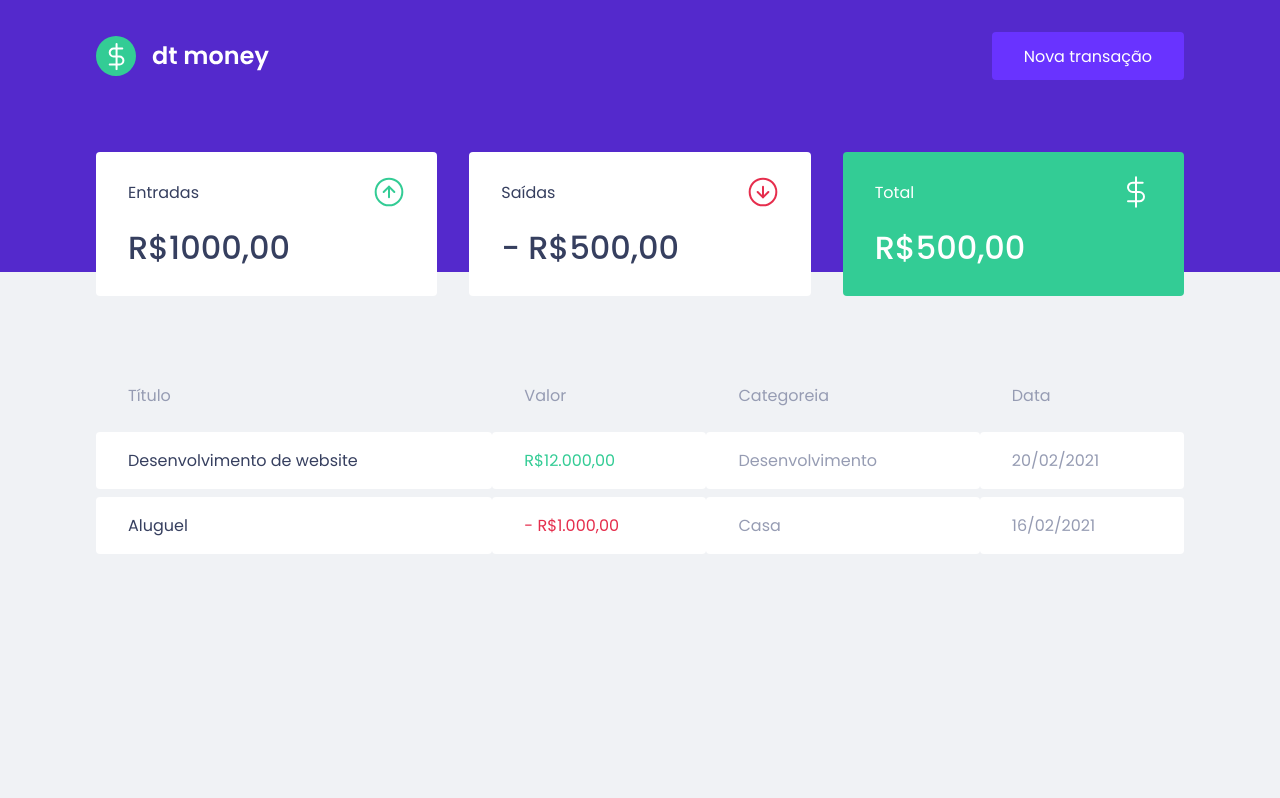
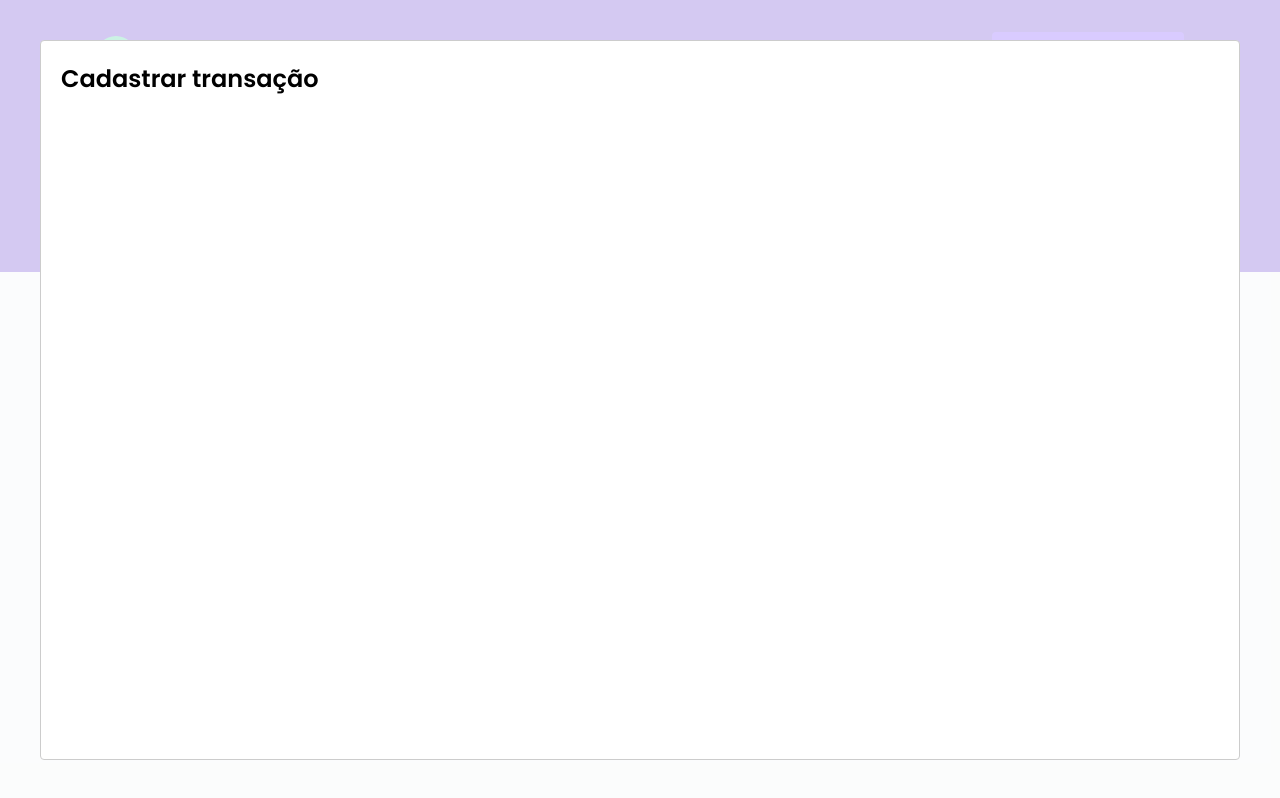
Before and after one commit to rdg8/dtmoney, a React (Create React App) app: page / in a window 1280 px wide. Both pictures are taken after a click on the button "Nova transação". Built offline with nearby package versions, Linux system fonts and the light colour scheme; no server answers; what miragejs would draw is missing.

Commit message:
fet react-modal

```diff
--- a/package.json
+++ b/package.json
@@ -7,6 +7,7 @@
     "miragejs": "^0.1.41",
     "react": "^17.0.1",
     "react-dom": "^17.0.1",
+    "react-modal": "^3.14.3",
     "react-scripts": "4.0.3",
     "styled-components": "^5.2.1",
     "web-vitals": "^1.0.1"
@@ -19,6 +20,7 @@
     "@types/node": "^12.0.0",
     "@types/react": "^17.0.0",
     "@types/react-dom": "^17.0.0",
+    "@types/react-modal": "^3.12.0",
     "@types/styled-components": "^5.1.9",
     "typescript": "^4.1.2"
   },
--- a/src/App.tsx
+++ b/src/App.tsx
@@ -1,12 +1,35 @@
+import { GlobalStyle } from "./styles/global";
+import Modal from 'react-modal';
+import { useState } from "react";
+
 import { Header } from "./components/Header/index";
 import { Dashboard } from "./components/Dashboard/index";
-import { GlobalStyle } from "./styles/global";
+
+Modal.setAppElement('#root');
 
 export function App() {
+  const [isNewTransactionModalOpen, setIsNewTransactionModalOpen] = useState(false);
+
+  function handleOpenNewTransactionModal() {
+      setIsNewTransactionModalOpen(true)
+  }
+
+  function handleCloseNewTransactionModal() {
+      setIsNewTransactionModalOpen(false)
+  }
+
   return (
     <>
-      <Header />
+      <Header onOpenNewTransactionModal={handleOpenNewTransactionModal}/>
       <Dashboard />
+
+      <Modal
+        isOpen={isNewTransactionModalOpen}
+        onRequestClose={handleCloseNewTransactionModal}
+      >
+        <h2>Cadastrar transação</h2>
+      </Modal>
+
       <GlobalStyle />
     </>
   );
--- a/src/components/Header/index.tsx
+++ b/src/components/Header/index.tsx
@@ -2,12 +2,16 @@ import logoImg from '../../assets/logo.svg'
 
 import { Container, Content} from './styles'
 
-export function Header() {
+interface HeaderProps {
+    onOpenNewTransactionModal: () => void
+}
+
+export function Header({ onOpenNewTransactionModal }: HeaderProps) {
     return (
         <Container>
             <Content>
-                <img src={logoImg } alt="dt money" />
-                <button>
+                <img src={logoImg } alt="dt money" title="DT money"/>
+                <button type="button" onClick={onOpenNewTransactionModal}>
                     Nova transação
                 </button>
             </Content>
```
Also changed, not shown: 1 other file (tests, documents, lock files or other folders).
